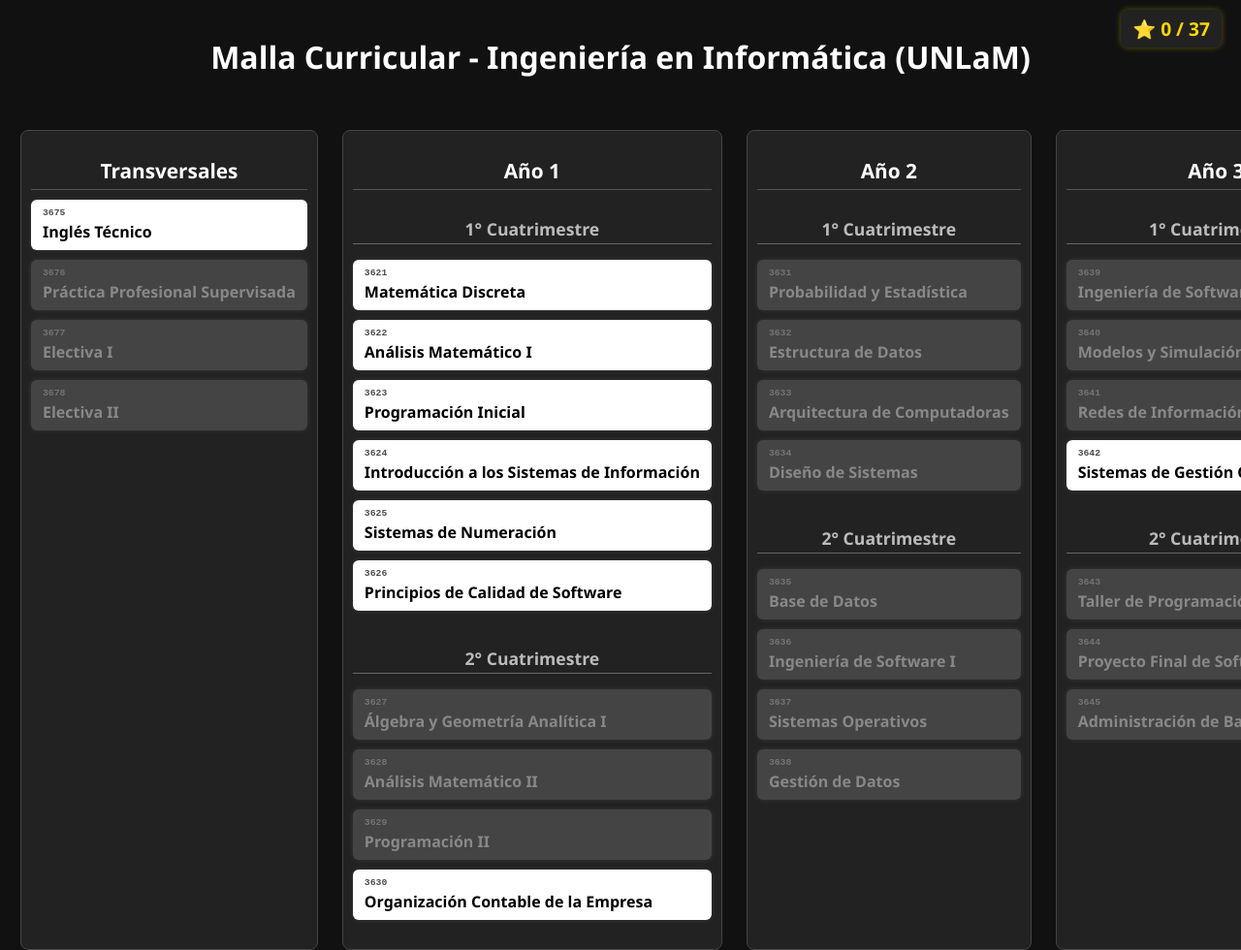
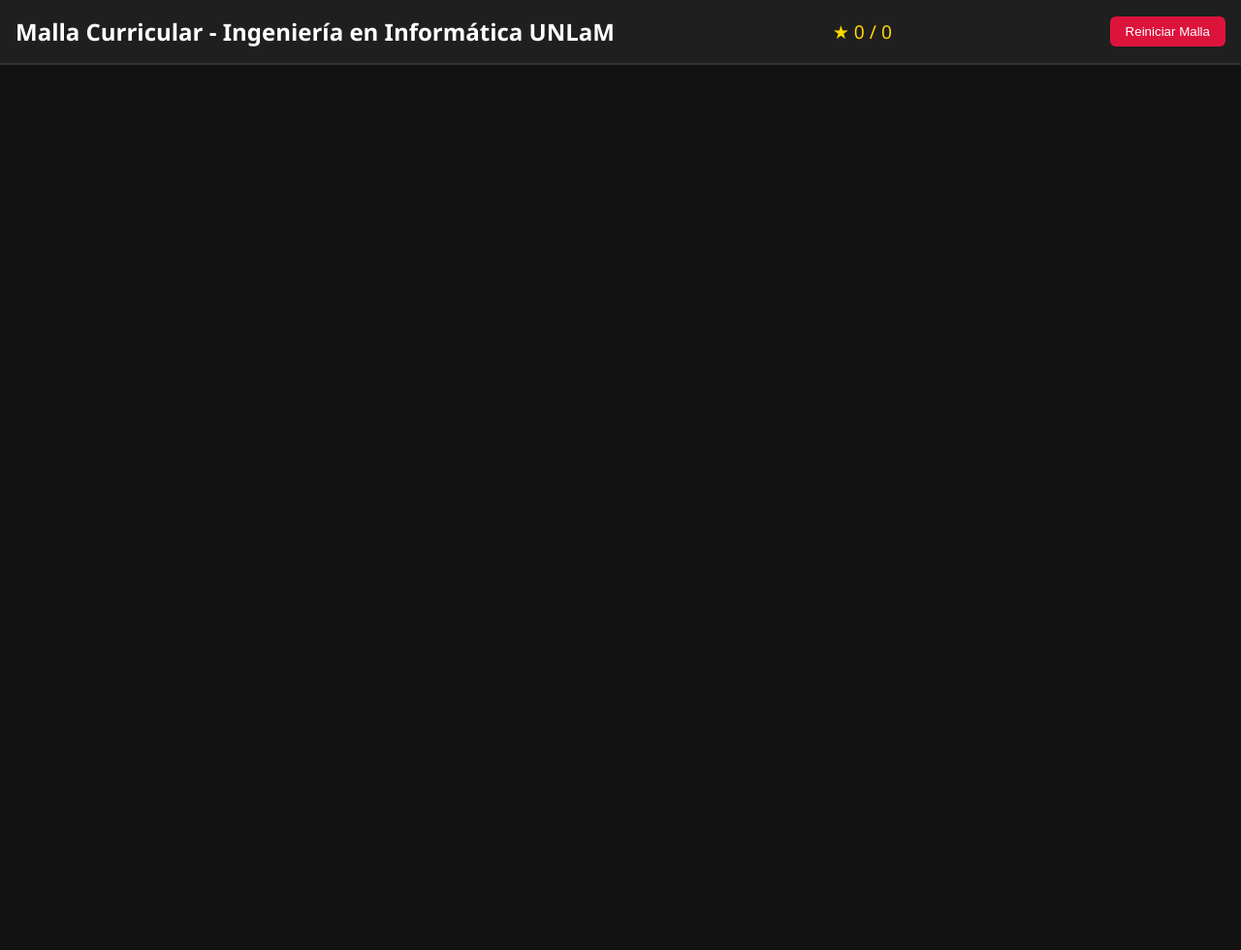
Before and after one commit to ivaa0440/Malla-Ing-Informatica, a plain HTML site: page index.html in a window 1280 px wide. Shown: the whole page at 97% size. After the commit the page ends 800 px from the top, so only its background shows below. Drawn offline with Linux system fonts and the light colour scheme.

Commit message:
Update index1.html

```diff
--- a/index.html
+++ b/index.html
@@ -1,257 +1,189 @@
 <!DOCTYPE html>
 <html lang="es">
 <head>
-  <meta charset="UTF-8" />
-  <title>Malla Curricular - Ingeniería en Informática (UNLaM)</title>
+  <meta charset="UTF-8">
+  <title>Malla Curricular - Ingeniería en Informática UNLaM</title>
   <style>
     body {
       margin: 0;
-      background-color: #111;
+      font-family: 'Segoe UI', sans-serif;
+      background-color: #121212;
       color: #fff;
-      font-family: 'Segoe UI', Tahoma, Geneva, Verdana, sans-serif;
     }
-    .container {
+    header {
+      padding: 1rem;
+      background-color: #1f1f1f;
       display: flex;
-      overflow-x: auto;
+      justify-content: space-between;
+      align-items: center;
+      border-bottom: 2px solid #333;
+    }
+    h1 {
+      font-size: 1.5rem;
+      margin: 0;
+    }
+    .counter {
+      font-size: 1.2rem;
+      color: gold;
+    }
+    .grid {
+      display: flex;
+      flex-wrap: wrap;
       padding: 1rem;
-      gap: 15px;
     }
     .year {
-      flex: 0 0 auto;
-      margin: 0 5px;
-      min-width: 220px;
+      flex: 1;
+      min-width: 250px;
+      margin: 1rem;
+      background-color: #1f1f1f;
+      border-radius: 10px;
+      padding: 1rem;
+      box-shadow: 0 0 10px #000;
+    }
+    .year h2 {
+      border-bottom: 1px solid #444;
+      padding-bottom: 0.5rem;
+    }
+    .subject {
+      background-color: #333;
       border: 1px solid #444;
       border-radius: 8px;
-      padding: 10px;
-      background-color: #222;
+      padding: 0.5rem;
+      margin: 0.5rem 0;
+      cursor: pointer;
+      position: relative;
+      transition: background-color 0.3s;
     }
-    .year h2 {
-      text-align: center;
-      margin-bottom: 10px;
-      border-bottom: 1px solid #555;
-      padding-bottom: 5px;
-      font-size: 1.3rem;
+    .subject.locked {
+      background-color: #444;
+      color: #aaa;
+      cursor: not-allowed;
     }
-    .term {
-      display: flex;
-      flex-direction: column;
-      gap: 10px;
-      margin-bottom: 20px;
-    }
-    .term h3 {
-      font-size: 1.1rem;
-      margin-bottom: 6px;
-      border-bottom: 1px solid #666;
-      padding-bottom: 3px;
-      text-align: center;
-      color: #bbb;
-    }
-    .subject {
-      padding: 8px 12px;
-      border-radius: 6px;
-      position: relative;
-      cursor: pointer;
-      transition: transform 0.15s;
-      box-shadow: 0 0 5px rgba(255,255,255,0.1);
-      background-color: #fff;
-      color: #000;
-      font-weight: 600;
-      user-select: none;
-    }
-    .subject:hover {
-      transform: scale(1.05);
+    .subject.available {
+      background-color: #666;
     }
     .subject.approved {
       background-color: #28a745 !important;
       color: #fff;
       font-weight: 700;
     }
-    .subject.locked {
-      background-color: #444 !important;
-      color: #888;
-      cursor: not-allowed;
-    }
-    .subject small {
-      display: block;
-      font-size: 0.75em;
-      opacity: 0.7;
-      margin-bottom: 3px;
-      font-family: monospace;
+    .subject:hover:not(.locked):not(.approved) {
+      background-color: #888;
     }
     .tooltip {
+      visibility: hidden;
+      background-color: #222;
+      color: #fff;
+      text-align: center;
+      border-radius: 6px;
+      padding: 0.5rem;
       position: absolute;
-      bottom: 100%;
-      left: 0;
-      background: #444;
-      color: #fff;
-      padding: 5px;
-      border-radius: 4px;
+      z-index: 1;
+      top: 100%;
+      left: 50%;
+      transform: translateX(-50%);
       white-space: nowrap;
-      opacity: 0;
-      transition: opacity 0.3s;
-      font-size: 0.75em;
-      pointer-events: none;
-      z-index: 10;
     }
     .subject:hover .tooltip {
-      opacity: 1;
+      visibility: visible;
     }
-
-    /* ESTRELLA CONTADOR */
-    #estrella-contador {
-      position: fixed;
-      top: 10px;
-      right: 20px;
-      font-size: 1.2rem;
-      color: gold;
-      background: #222;
-      padding: 6px 12px;
-      border-radius: 8px;
-      box-shadow: 0 0 6px rgba(255, 255, 0, 0.3);
-      font-weight: bold;
-      z-index: 100;
+    button {
+      background-color: crimson;
+      color: #fff;
+      border: none;
+      padding: 0.5rem 1rem;
+      border-radius: 6px;
+      cursor: pointer;
+    }
+    button:hover {
+      background-color: darkred;
     }
   </style>
 </head>
 <body>
-  <div id="estrella-contador">⭐ 0 / 0</div>
-
-  <h1 style="text-align:center; padding: 1rem 0;">Malla Curricular - Ingeniería en Informática (UNLaM)</h1>
-  <div class="container" id="malla"></div>
+  <header>
+    <h1>Malla Curricular - Ingeniería en Informática UNLaM</h1>
+    <div class="counter">★ <span id="approved-count">0</span> / <span id="total-count">0</span></div>
+    <button onclick="resetMalla()">Reiniciar Malla</button>
+  </header>
+  <main class="grid" id="malla"></main>
 
   <script>
     const materias = [
       // PRIMER AÑO
-      { codigo: '3621', nombre: 'Matemática Discreta', año: 1, cuatrimestre: 1, correlativas: [] },
-      { codigo: '3622', nombre: 'Análisis Matemático I', año: 1, cuatrimestre: 1, correlativas: [] },
-      { codigo: '3623', nombre: 'Programación Inicial', año: 1, cuatrimestre: 1, correlativas: [] },
-      { codigo: '3624', nombre: 'Introducción a los Sistemas de Información', año: 1, cuatrimestre: 1, correlativas: [] },
-      { codigo: '3625', nombre: 'Sistemas de Numeración', año: 1, cuatrimestre: 1, correlativas: [] },
-      { codigo: '3626', nombre: 'Principios de Calidad de Software', año: 1, cuatrimestre: 1, correlativas: [] },
-      { codigo: '3627', nombre: 'Álgebra y Geometría Analítica I', año: 1, cuatrimestre: 2, correlativas: ['3622'] },
-      { codigo: '3628', nombre: 'Análisis Matemático II', año: 1, cuatrimestre: 2, correlativas: ['3622'] },
-      { codigo: '3629', nombre: 'Programación II', año: 1, cuatrimestre: 2, correlativas: ['3623'] },
-      { codigo: '3630', nombre: 'Organización Contable de la Empresa', año: 1, cuatrimestre: 2, correlativas: [] },
-
+      { codigo: "3621", nombre: "Matemática Discreta" },
+      { codigo: "3622", nombre: "Análisis Matemático I" },
+      { codigo: "3623", nombre: "Programación Inicial" },
+      { codigo: "3624", nombre: "Introducción a los Sistemas de Información" },
+      { codigo: "3625", nombre: "Sistemas de Numeración" },
+      { codigo: "3626", nombre: "Principios de Calidad de Software" },
+      { codigo: "3627", nombre: "Álgebra y Geometría Analítica I", correlativas: ["3622"] },
+      { codigo: "3628", nombre: "Física I", correlativas: ["3622"] },
+      { codigo: "3629", nombre: "Programación Estructurada Básica", correlativas: ["3623", "3625"] },
+      { codigo: "3630", nombre: "Introducción a la Gestión de Proyectos", correlativas: ["3624"] },
+      { codigo: "3631", nombre: "Fundamentos de Sistemas Embebidos", correlativas: ["3625"] },
+      { codigo: "3632", nombre: "Introducción a los Proyectos Informáticos", correlativas: ["3626"] },
       // SEGUNDO AÑO
-      { codigo: '3631', nombre: 'Probabilidad y Estadística', año: 2, cuatrimestre: 1, correlativas: ['3628'] },
-      { codigo: '3632', nombre: 'Estructura de Datos', año: 2, cuatrimestre: 1, correlativas: ['3629'] },
-      { codigo: '3633', nombre: 'Arquitectura de Computadoras', año: 2, cuatrimestre: 1, correlativas: ['3625'] },
-      { codigo: '3634', nombre: 'Diseño de Sistemas', año: 2, cuatrimestre: 1, correlativas: ['3624', '3629'] },
-      { codigo: '3635', nombre: 'Base de Datos', año: 2, cuatrimestre: 2, correlativas: ['3632'] },
-      { codigo: '3636', nombre: 'Ingeniería de Software I', año: 2, cuatrimestre: 2, correlativas: ['3634'] },
-      { codigo: '3637', nombre: 'Sistemas Operativos', año: 2, cuatrimestre: 2, correlativas: ['3633'] },
-      { codigo: '3638', nombre: 'Gestión de Datos', año: 2, cuatrimestre: 2, correlativas: ['3632'] },
-
+      { codigo: "3633", nombre: "Análisis Matemático II", correlativas: ["3622"] },
+      { codigo: "3634", nombre: "Física II", correlativas: ["3628"] },
+      { codigo: "3635", nombre: "Hipótesis de Programación", correlativas: ["3629", "3621"] },
+      { codigo: "3636", nombre: "Análisis de Sistemas", correlativas: ["3629", "3621"] },
+      { codigo: "3637", nombre: "Arquitectura de Computadoras", correlativas: ["3625", "3629"] },
+      { codigo: "3676", nombre: "Responsabilidad Social Universitaria", correlativas: ["3626"] },
+      { codigo: "3639", nombre: "Análisis Matemático III", correlativas: ["3633"] },
+      { codigo: "3640", nombre: "Algoritmos y Estructuras de Datos", correlativas: ["3635"] },
+      { codigo: "3641", nombre: "Bases de Datos Aplicadas", correlativas: ["3636"] },
+      { codigo: "3642", nombre: "Principios de Interfaces de Sistemas", correlativas: ["3637", "3626"] },
+      { codigo: "3643", nombre: "Redes de Computadoras", correlativas: ["3635", "3637"] },
+      { codigo: "3644", nombre: "Gestión de las Organizaciones", correlativas: ["3636", "3635", "3624"] },
+      { codigo: "3645", nombre: "Taller de Integración", correlativas: ["3629", "3635", "3636", "3637"] },
       // TERCER AÑO
-      { codigo: '3639', nombre: 'Ingeniería de Software II', año: 3, cuatrimestre: 1, correlativas: ['3636'] },
-      { codigo: '3640', nombre: 'Modelos y Simulación', año: 3, cuatrimestre: 1, correlativas: ['3631'] },
-      { codigo: '3641', nombre: 'Redes de Información', año: 3, cuatrimestre: 1, correlativas: ['3633'] },
-      { codigo: '3642', nombre: 'Sistemas de Gestión Organizacional', año: 3, cuatrimestre: 1, correlativas: [] },
-      { codigo: '3643', nombre: 'Taller de Programación Avanzada', año: 3, cuatrimestre: 2, correlativas: ['3632'] },
-      { codigo: '3644', nombre: 'Proyecto Final de Software', año: 3, cuatrimestre: 2, correlativas: ['3636'] },
-      { codigo: '3645', nombre: 'Administración de Base de Datos', año: 3, cuatrimestre: 2, correlativas: ['3635'] },
-
+      { codigo: "3646", nombre: "Álgebra y Geometría Analítica II", correlativas: ["3627"] },
+      { codigo: "3647", nombre: "Paradigmas de Programación", correlativas: ["3640", "3635"] },
+      { codigo: "3648", nombre: "Requisitos Informáticos", correlativas: ["3641", "3636"] },
+      { codigo: "3649", nombre: "Diseño de Software", correlativas: ["3641", "3647"] },
+      { codigo: "3650", nombre: "Seguridad de la Información", correlativas: ["3641", "3643"] },
+      { codigo: "3675", nombre: "Práctica Profesional Supervisada", correlativas: ["3642"] },
+      { codigo: "3651", nombre: "Probabilidad y Estadística", correlativas: ["3646", "3621"] },
+      { codigo: "3652", nombre: "Programación Avanzada", correlativas: ["3649", "3647"] },
+      { codigo: "3653", nombre: "Tecnologías de Bases de Datos", correlativas: ["3641"] },
+      { codigo: "3654", nombre: "Virtualización de Hardware", correlativas: ["3643", "3644"] },
+      { codigo: "3655", nombre: "Auditoría y Legislación", correlativas: ["3643", "3644"] },
       // CUARTO AÑO
-      { codigo: '3646', nombre: 'Inteligencia Artificial', año: 4, cuatrimestre: 1, correlativas: ['3635'] },
-      { codigo: '3647', nombre: 'Auditoría Informática', año: 4, cuatrimestre: 1, correlativas: ['3644'] },
-      { codigo: '3648', nombre: 'Arquitectura de Software', año: 4, cuatrimestre: 2, correlativas: ['3639'] },
-      { codigo: '3649', nombre: 'Sistemas Distribuidos', año: 4, cuatrimestre: 2, correlativas: ['3641'] },
-      { codigo: '3650', nombre: 'Formulación y Evaluación de Proyectos', año: 4, cuatrimestre: 2, correlativas: ['3644'] },
-
+      { codigo: "3656", nombre: "Estadística Aplicada", correlativas: ["3651", "3641"] },
+      { codigo: "3657", nombre: "Autómatas y Gramáticas", correlativas: ["3652", "3648"] },
+      { codigo: "3658", nombre: "Programación Concurrente", correlativas: ["3652", "3649"] },
+      { codigo: "3659", nombre: "Diseño de Procesos Avanzados", correlativas: ["3654", "3644"] },
+      { codigo: "3660", nombre: "Arquitectura de Software", correlativas: ["3652", "3649"] },
+      { codigo: "3661", nombre: "Gestión de Proyectos", correlativas: ["3656", "3644"] },
+      { codigo: "3662", nombre: "Matemática Aplicada", correlativas: ["3651"] },
+      { codigo: "3663", nombre: "Lenguajes y Compiladores", correlativas: ["3657"] },
+      { codigo: "3664", nombre: "Inteligencia Artificial", correlativas: ["3651", "3646"] },
+      { codigo: "3665", nombre: "Gestión Aplicada al Desarrollo de Software II", correlativas: ["3659", "3652"] },
+      { codigo: "3666", nombre: "Seguridad Aplicada y Forensia", correlativas: ["3655", "3652", "3649"] },
+      { codigo: "3667", nombre: "Gestión de la Calidad en Procesos de Sistemas", correlativas: ["3647"] },
       // QUINTO AÑO
-      { codigo: '3651', nombre: 'Seminario de Integración Profesional', año: 5, cuatrimestre: 1, correlativas: ['3648', '3650'] },
-      { codigo: '3652', nombre: 'Trabajo Final de Ingeniería', año: 5, cuatrimestre: 2, correlativas: ['3651'] },
-
+      { codigo: "3668", nombre: "Inteligencia Artificial Aplicada", correlativas: ["3664", "3656"] },
+      { codigo: "3669", nombre: "Innovación y Emprendedorismo", correlativas: ["3661"] },
+      { codigo: "3670", nombre: "Ciencia de Datos", correlativas: ["3664", "3656"] },
+      { codigo: "3671", nombre: "Proyecto Final de Carrera", correlativas: ["3667", "3661", "3660"] },
+      { codigo: "3672", nombre: "Electiva I", correlativas: ["3658", "3661", "3663"] },
+      { codigo: "3673", nombre: "Electiva II", correlativas: ["3662", "3666"] },
+      { codigo: "3674", nombre: "Electiva III", correlativas: ["3664", "3665"] },
+      // ELECTIVAS
+      { codigo: "3677", nombre: "Lenguaje Orientado a Negocios" },
+      { codigo: "3678", nombre: "Tecnologías en Seguridad" },
+      { codigo: "3679", nombre: "Visión Artificial" },
       // TRANSVERSALES
-      { codigo: '3675', nombre: 'Inglés Técnico', año: 0, cuatrimestre: 0, correlativas: [] },
-      { codigo: '3676', nombre: 'Práctica Profesional Supervisada', año: 0, cuatrimestre: 0, correlativas: ['3644'] },
-      { codigo: '3677', nombre: 'Electiva I', año: 0, cuatrimestre: 0, correlativas: ['3646'] },
-      { codigo: '3678', nombre: 'Electiva II', año: 0, cuatrimestre: 0, correlativas: ['3677'] },
-      { codigo: '3679', nombre: 'Visión Artificial', año: 5, cuatrimestre: 2, correlativas: [] },
+      { codigo: "901", nombre: "Inglés Transversal Nivel I" },
+      { codigo: "902", nombre: "Inglés Transversal Nivel II", correlativas: ["901"] },
+      { codigo: "903", nombre: "Inglés Transversal Nivel III", correlativas: ["902"] },
+      { codigo: "911", nombre: "Computación Transversal Nivel I" },
+      { codigo: "912", nombre: "Computación Transversal Nivel II", correlativas: ["911"] },
     ];
 
-    const estado = JSON.parse(localStorage.getItem("estadoMaterias") || '{}');
-    const malla = document.getElementById('malla');
-    const contador = document.getElementById('estrella-contador');
-
-    function crearColumna(año) {
-      const col = document.createElement('div');
-      col.className = 'year';
-      col.innerHTML = `<h2>${año === 0 ? 'Transversales' : `Año ${año}`}</h2>`;
-
-      if (año === 0) {
-        const bloque = document.createElement('div');
-        bloque.className = 'term';
-        materias.filter(m => m.año === 0).forEach(mat => {
-          const div = crearMateriaDiv(mat);
-          bloque.appendChild(div);
-        });
-        col.appendChild(bloque);
-      } else {
-        for (let cuat = 1; cuat <= 2; cuat++) {
-          const bloque = document.createElement('div');
-          bloque.className = 'term';
-          bloque.innerHTML = `<h3>${cuat}° Cuatrimestre</h3>`;
-          materias.filter(m => m.año === año && m.cuatrimestre === cuat).forEach(mat => {
-            const div = crearMateriaDiv(mat);
-            bloque.appendChild(div);
-          });
-          col.appendChild(bloque);
-        }
-      }
-      return col;
-    }
-
-    function crearMateriaDiv(mat) {
-      const div = document.createElement('div');
-      div.className = 'subject';
-      div.dataset.codigo = mat.codigo;
-      div.dataset.correlativas = mat.correlativas.join(',');
-
-      div.innerHTML = `<small>${mat.codigo}</small>${mat.nombre}<div class="tooltip"></div>`;
-      return div;
-    }
-
-    malla.appendChild(crearColumna(0));
-    for(let año=1; año<=5; año++) {
-      malla.appendChild(crearColumna(año));
-    }
-
-    function actualizarEstado() {
-      let aprobadas = 0;
-      const total = materias.length;
-      document.querySelectorAll('.subject').forEach(div => {
-        const codigo = div.dataset.codigo;
-        const aprobada = estado[codigo];
-        const faltan = div.dataset.correlativas.split(',').filter(c => c && !estado[c]);
-
-        div.classList.remove('approved', 'locked');
-        div.querySelector('.tooltip').textContent = '';
-
-        if (aprobada) {
-          div.classList.add('approved');
-          aprobadas++;
-        } else if (faltan.length > 0) {
-          div.classList.add('locked');
-          div.querySelector('.tooltip').textContent = 'Faltan: ' + faltan.join(', ');
-        }
-      });
-
-      contador.textContent = `⭐ ${aprobadas} / ${total}`;
-    }
-
-    malla.addEventListener('click', (ev) => {
-      const div = ev.target.closest('.subject');
-      if (!div || div.classList.contains('locked')) return;
-
-      const cod = div.dataset.codigo;
-      estado[cod] = !estado[cod];
-      localStorage.setItem("estadoMaterias", JSON.stringify(estado));
-      actualizarEstado();
-    });
-
-    actualizarEstado();
+    // Script para generar materias dinámicamente
+    // ...
   </script>
 </body>
 </html>
```
